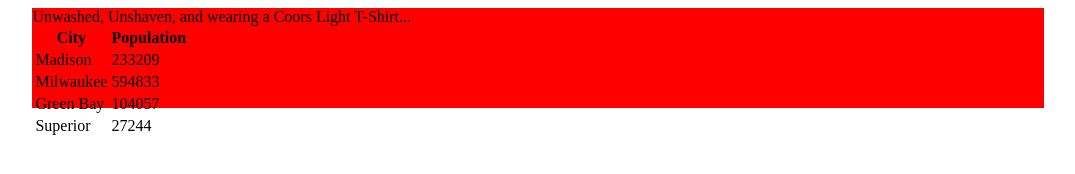
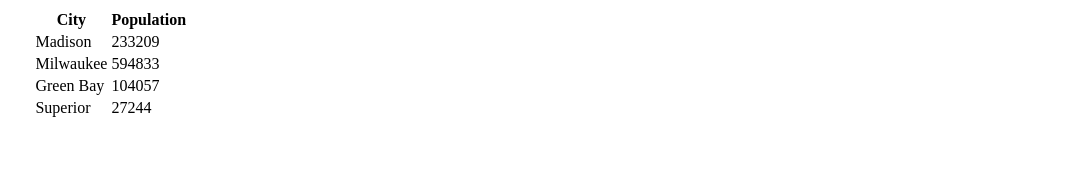
Before and after one commit to BrodyManquen/Geo575Module1, a plain HTML site: page my_website/index.html in a window 1280 px wide. Shown: the whole page, without its empty margins (102-1177 px from the left). Drawn offline with nearby package versions, Linux system fonts and the light colour scheme.

Commit message:
Update index.html

```diff
--- a/my_website/index.html
+++ b/my_website/index.html
@@ -15,7 +15,7 @@
         place these within <style> tags-->
         <style>
           #mydiv{
-            background-color: red;
+            background-color: white;
             width: 80%;
             margin: 0 auto;
             height: 100px;
@@ -28,21 +28,23 @@
     <body>
         <!--put your initial page content here-->
         <div id="mydiv">
-          Unwashed, Unshaven, and wearing a Coors Light T-Shirt...
+
           <!--A quote for my website body that I said earlier in the day  -->
           <!-- Classified under mydiv for easier access by scripts and styles -->
         </div>
         <!--you can also use this space for internal scripts;
         place these within <script> tags-->
         <script>
+
           var mydiv = document.getElementById("mydiv");
-          mydiv.addEventListener("click", function(){
-            alert("This is where life has brought me.");
+          //mydiv.addEventListener("click", function(){
+            //alert("This is where life has brought me.");
             // Script that causes a notification upon clicking the mydiv part of the body
             // Thought it would be a more interesting quote than "Hello World!"
           });
     </script>
         <!--put your external script links here-->
         <script type="text/javascript" src="js/main.js"></script>
+        <script type="text/javascript" src="lib/jquery-3.4.1.js">
     </body>
 </html>
```
